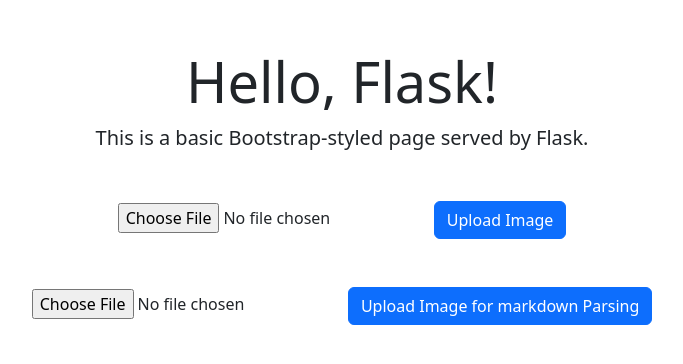
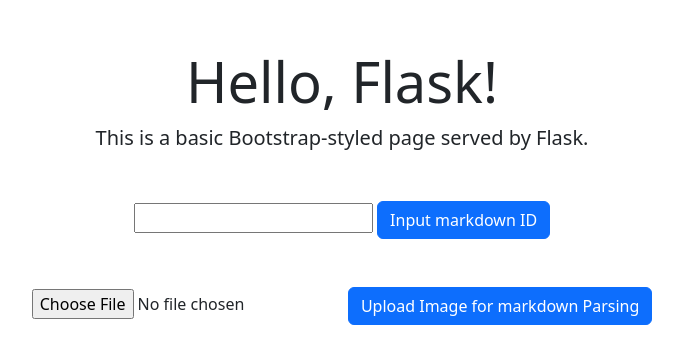
Before and after one commit to HaydenCar/Team-5-HackIreland, a Flask app: page / in a window 1280 px wide. Shown: the top 364 px of the page, without its empty margins (298-981 px from the left). Run offline with Flask 3, Linux system fonts and the light colour scheme; parts of the project's set-up code (start-up, migrations or seed data) failed here and were passed over; some libraries are stand-ins or nearby versions.

Commit message:
AWS bucket upload and download functionality

```diff
--- a/python_backend/main.py
+++ b/python_backend/main.py
@@ -1,16 +1,29 @@
-from flask import request, Flask, render_template
+from flask import request, Flask, render_template, jsonify
+
+import os
+import boto3
 
 from API_KEYS import *
 from pythonFunctions import *
 import markdown
+import random
+
+from io import BytesIO
 
 
 app = Flask(__name__)
 
-client = openai.OpenAI(
+OpenAIClient = openai.OpenAI(
   organization='org-9TmA6PyMH2ZihJtThj58RMZT',
   project=OPENAI_API_PROJECT_ID,
 )
+
+s3_client = boto3.client('s3',
+                         aws_access_key_id=AWS_ACCESS_KEY_ID,
+                         aws_secret_access_key=AWS_SECRET_ACCESS_KEY,
+                         region_name=AWS_REGION)
+
+
 
 @app.route("/")
 def home():
@@ -23,7 +36,7 @@ def uploadImageQuery():
     image = request.files.get("file")
     if image:
         # Do something with the uploaded file
-        return createNewImageChat(client, image)
+        return createNewImageChat(OpenAIClient, image)
     else:
         return "No file uploaded"
 
@@ -31,13 +44,25 @@ def uploadImageQuery():
 def uploadImageQueryForparsing():
     image = request.files.get("file")
     if image:
-        markdownResponse = createNewParsedImageChat(client, image)
+        id=str(random.random())[2:]
+        markdownResponse = createNewParsedImageChat(OpenAIClient, image)
+        upload_markdown("exampleMarkdowns/exampleMarkdown"+id+".md",markdownResponse,s3_client,BUCKET_NAME)
         htmlForm = markdown.markdown(markdownResponse)
         print(htmlForm)
+        print(id)
         return(htmlForm)
     else:
         return "No file uploaded"
 
+@app.route("/downloadMarkdown", methods=["GET"])
+def downloadMarkdown():
+    filename = "exampleMarkdowns/exampleMarkdown"+request.args['markdownID']+".md"
+    markdownResponse =  download_markdown(filename,s3_client,BUCKET_NAME)
+    htmlForm = markdown.markdown(markdownResponse)
+    print(htmlForm)
+    print(id)
+    return(htmlForm)
+
 
 if __name__ == "__main__":
     app.run(host="0.0.0.0", port=5000,debug=True)
--- a/python_backend/requirements.txt
+++ b/python_backend/requirements.txt
@@ -1,3 +1,4 @@
 OpenAI
 Flask
 markdown
+boto3
--- a/python_backend/templates/index.html
+++ b/python_backend/templates/index.html
@@ -12,9 +12,9 @@
         <p class="lead">This is a basic Bootstrap-styled page served by Flask.</p>
     </div>
     <div class="container text-center mt-5">
-        <form action="/uploadImageQuery" method="post" enctype="multipart/form-data" class="mt-4">
-            <input type="file" name="file" accept="image/*" required>
-            <button type="submit" class="btn btn-primary">Upload Image</button>
+        <form action="/downloadMarkdown" method="get">
+            <input type="text" name="markdownID" required>
+            <button type="submit" class="btn btn-primary">Input markdown ID</button>
         </form>
     </div>
     <div class="container text-center mt-5">
```
Also changed, not shown: python_backend/pythonFunctions.py (+30 -0 lines).
